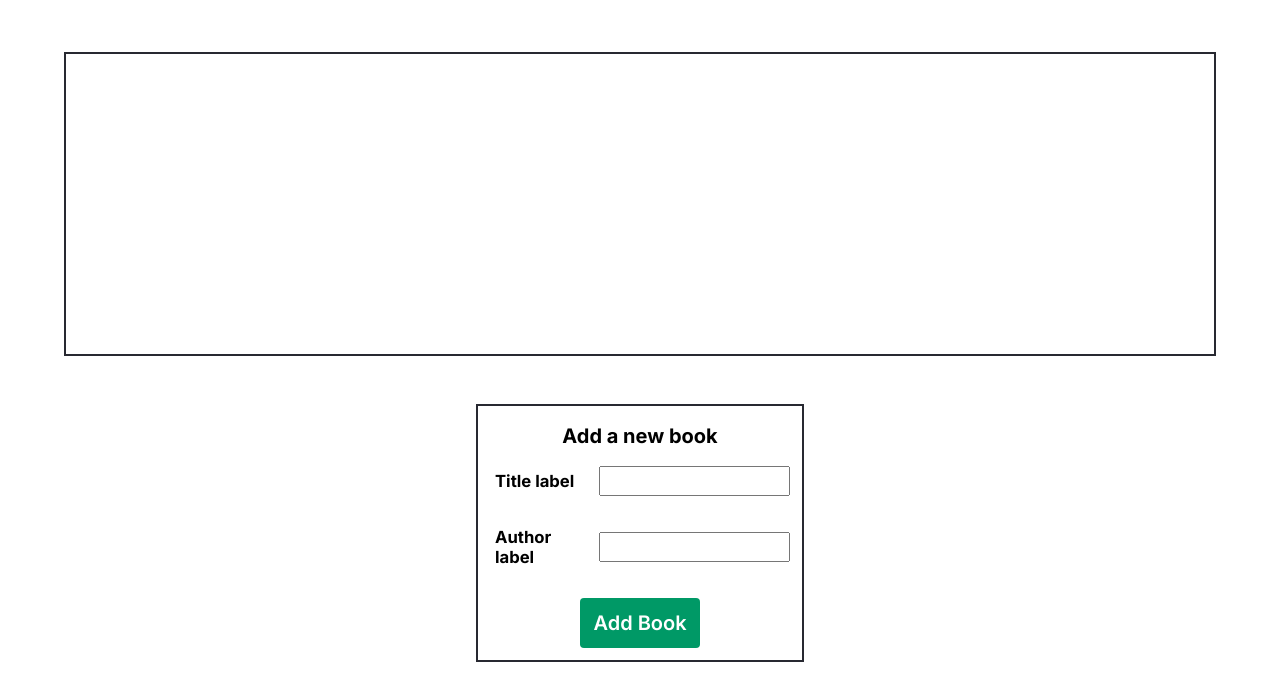
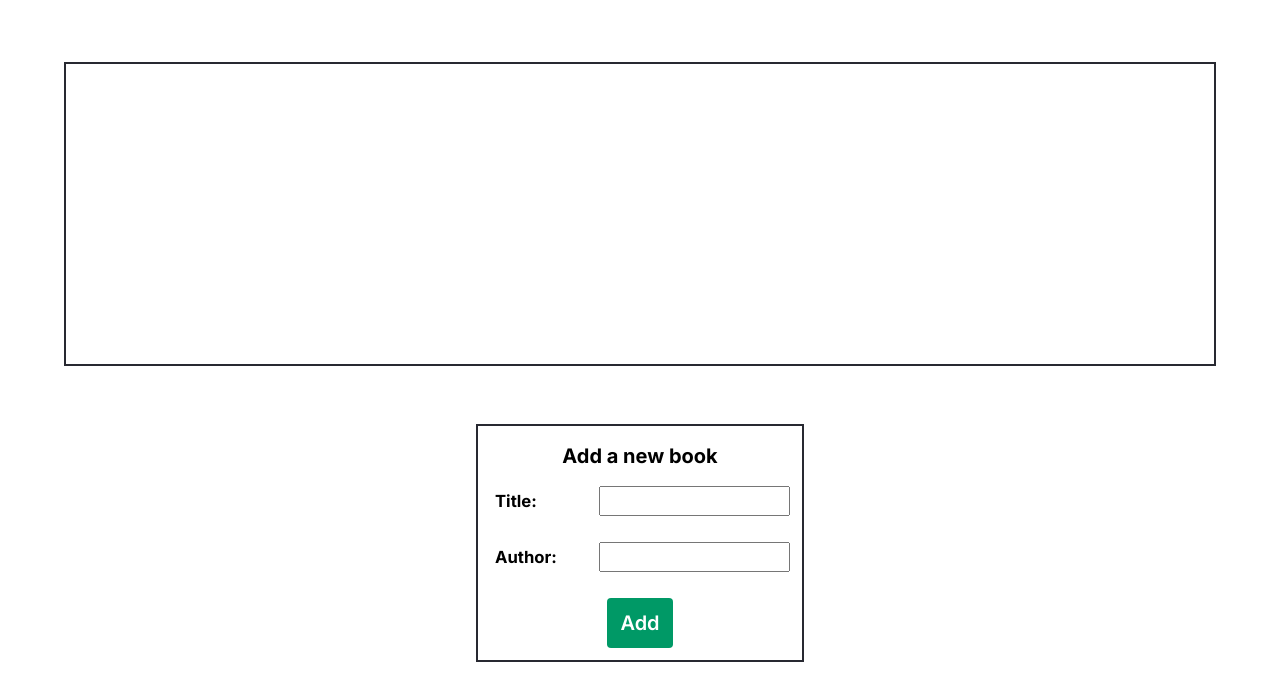
Before and after one commit to Sboursen/awesome-books, a website: page index.html in a window 1280 px wide. Shown: the part 118-800 px from the top of the page. Drawn offline with Linux system fonts and the light colour scheme.

Commit message:
Update input labels

```diff
--- a/index.html
+++ b/index.html
@@ -20,19 +20,20 @@
   <table id='container'>
   </table>
 
+
   <form>
 
     <h2 class="form-title"> Add a new book </h2>
     <div class="input-container">
       <label for="title">
-        <h3 class="label">Title label</h3>
+        <h3 class="label">Title: </h3>
         <input type="text" name="title" value="" id="title">
       </label>
       <small class="title-alert"></small>
     </div>
     <div class="input-container">
       <label for="author">
-        <h3 class="label">Author label</h3>
+        <h3 class="label">Author:</h3>
         <input type="text" name="author" value=""
           id="author">
       </label>
@@ -40,7 +41,7 @@
     </div>
     <button type="button" name="button"
       class="add-book add-button">Add
-      Book</button>
+    </button>
   </form>
 
   <script type="text/javascript" src="script.js">
```
